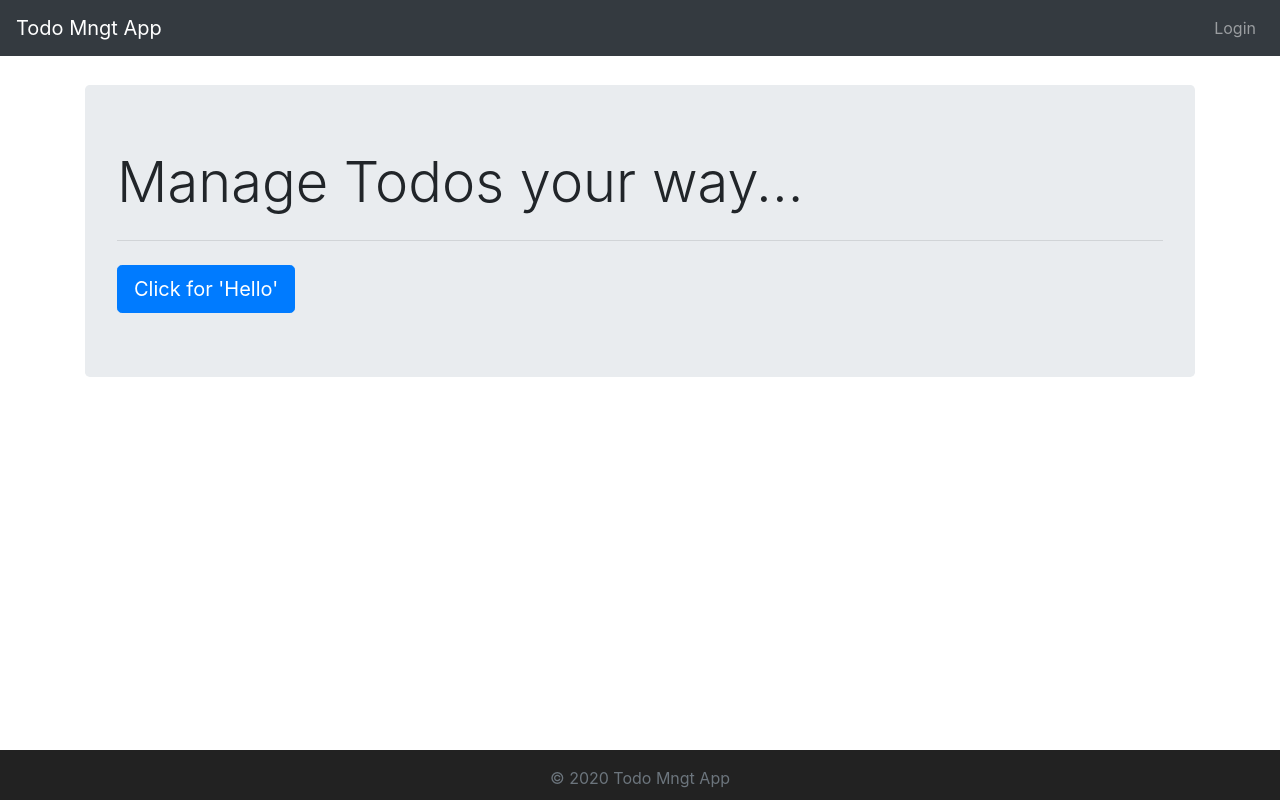
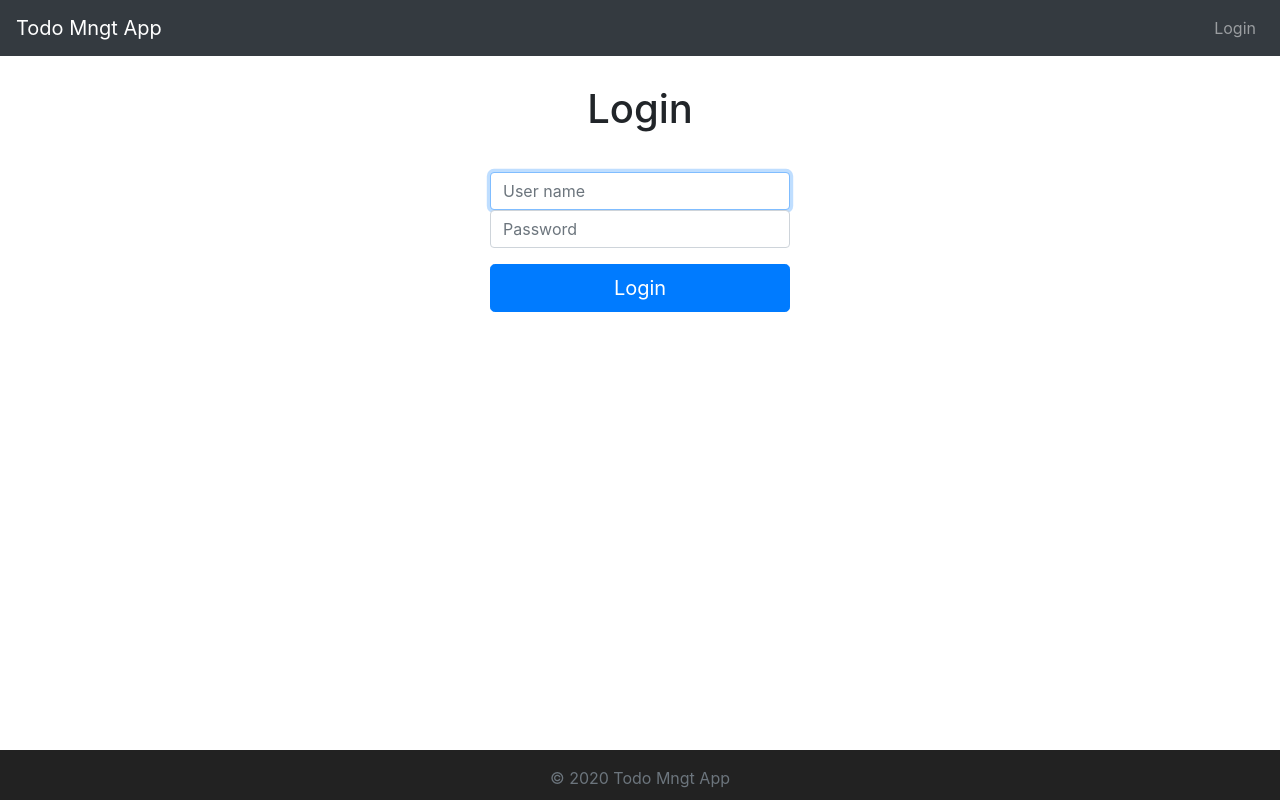
Before and after one commit to Paolo-Man001/todo-management-app, a React (Create React App) app in the folder frontend/: page / in a window 1280 px wide. Built offline with nearby package versions, Linux system fonts and the light colour scheme.

Commit message:
s7.59 : Configure Standard userid and password :   Set the default userId and password in application.properties file.

```diff
--- a/frontend/src/api/todo/TodoDataService.js
+++ b/frontend/src/api/todo/TodoDataService.js
@@ -1,7 +1,6 @@
 import axios from "axios";
 
 class TodoDataService {
-
    // Get ALL Todos
    retrieveAllTodos( username ) {
       // console.log('Executed HelloWorldService!');
@@ -34,6 +33,4 @@
 }
 
 
-export default new
-
-TodoDataService()
+export default new TodoDataService()
--- a/frontend/src/components/todo/LoginComponent.jsx
+++ b/frontend/src/components/todo/LoginComponent.jsx
@@ -5,7 +5,7 @@
    constructor( props ) {
       super(props);
       this.state = {
-         username: '',
+         username: 'john doe',
          password: '',
          isLoginFail: false,
          showSuccessMessage: false
--- a/frontend/src/components/todo/TodoApp.jsx
+++ b/frontend/src/components/todo/TodoApp.jsx
@@ -18,7 +18,8 @@
              <HeaderWithRouter/>
              <main role="main" className="container todo-feature">
                 <Switch>
-                   <Route path="/" exact component={ LandingComponent }/>
+                   {/*<Route path="/" exact component={ LandingComponent }/>*/}
+                   <Route path="/" component={ LoginComponent }/>
                    <Route path="/login" component={ LoginComponent }/>
                    <AuthenticatedRoute path="/welcome/:name" component={ WelcomeComponent }/>
                    <AuthenticatedRoute path="/todos/:id" component={ TodoComponent }/>
```
Also changed, not shown: 1 other file (tests, documents, lock files or other folders).
